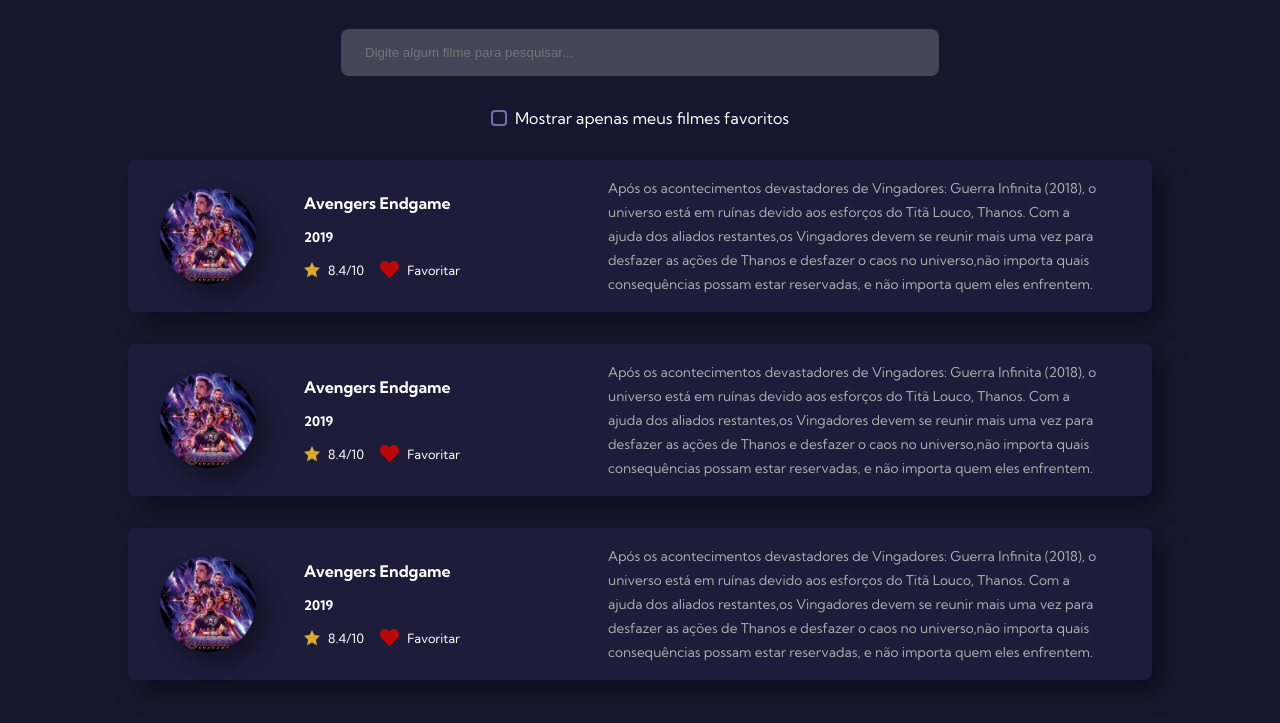
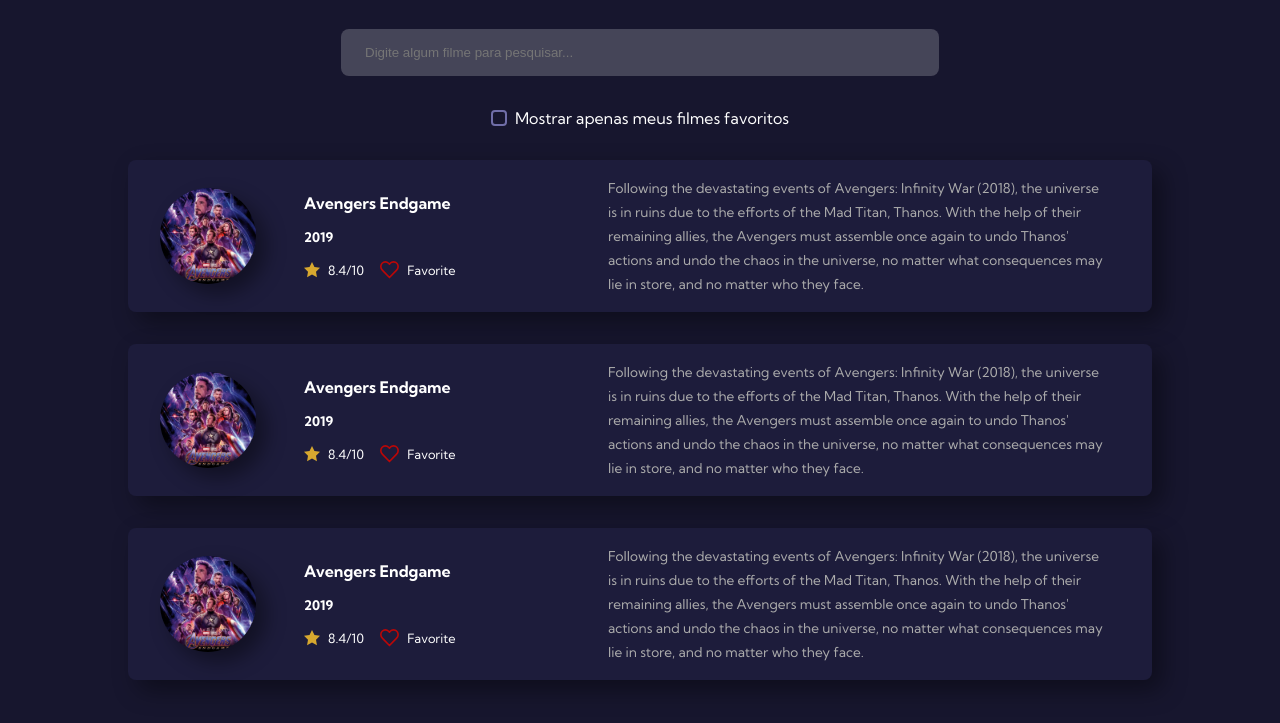
Before and after one commit to peterhfss/movie-api-vanilla-js, a plain HTML site: page index.html in a window 1280 px wide. Shown: the part 97-820 px from the top of the page. Drawn offline with Linux system fonts and the light colour scheme; some icons are missing.

Commit message:
feat: create elements dynamically

```diff
--- a/index.html
+++ b/index.html
@@ -22,96 +22,9 @@
             <label for="moviesFavorites">Mostrar apenas meus filmes favoritos</label>
         </div>
         <div class="movies">
-            <div class="movie">
-                <div class="movie-details">
-                    <div class="movie-image">
-                        <img src="./assets/Avengers_Endgame.jpeg" alt="Poster Vingadores Ultimato">
-                    </div>
-                    <div class="movie-text">
-                        <h4>Avengers Endgame</h4>
-                        <h5>2019</h5>
-                        <div class="rating-favorites">
-                            <div class="rating">
-                                <img src="./assets/Star.svg" alt="Icon star">
-                                <span>8.4/10</span>
-                            </div>
-                            <div class="favorites">
-                                <img src="./assets/Vector.svg" alt="Icon heart">
-                                <span>Favoritar</span>
-                            </div>
-                        </div>
-                    </div>
-                </div>
-                <div class="movie-description">
-                    <span>Após os acontecimentos devastadores de Vingadores: Guerra Infinita (2018),
-                        o universo está em ruínas devido aos esforços do Titã Louco, Thanos. Com a ajuda dos
-                        aliados restantes,os Vingadores devem se reunir mais uma vez para desfazer as ações
-                        de Thanos e desfazer o caos no universo,não importa quais consequências possam estar
-                        reservadas, e não importa quem eles enfrentem.
-                    </span>
-                </div>
-            </div>
 
-            <div class="movie">
-                <div class="movie-details">
-                    <div class="movie-image">
-                        <img src="./assets/Avengers_Endgame.jpeg" alt="Poster Vingadores Ultimato">
-                    </div>
-                    <div class="movie-text">
-                        <h4>Avengers Endgame</h4>
-                        <h5>2019</h5>
-                        <div class="rating-favorites">
-                            <div class="rating">
-                                <img src="./assets/Star.svg" alt="Icon star">
-                                <span>8.4/10</span>
-                            </div>
-                            <div class="favorites">
-                                <img src="./assets/Vector.svg" alt="Icon heart">
-                                <span>Favoritar</span>
-                            </div>
-                        </div>
-                    </div>
-                </div>
-                <div class="movie-description">
-                    <span>Após os acontecimentos devastadores de Vingadores: Guerra Infinita (2018),
-                        o universo está em ruínas devido aos esforços do Titã Louco, Thanos. Com a ajuda dos
-                        aliados restantes,os Vingadores devem se reunir mais uma vez para desfazer as ações
-                        de Thanos e desfazer o caos no universo,não importa quais consequências possam estar
-                        reservadas, e não importa quem eles enfrentem.
-                    </span>
-                </div>
-            </div>
-
-            <div class="movie">
-                <div class="movie-details">
-                    <div class="movie-image">
-                        <img src="./assets/Avengers_Endgame.jpeg" alt="Poster Vingadores Ultimato">
-                    </div>
-                    <div class="movie-text">
-                        <h4>Avengers Endgame</h4>
-                        <h5>2019</h5>
-                        <div class="rating-favorites">
-                            <div class="rating">
-                                <img src="./assets/Star.svg" alt="Icon star">
-                                <span>8.4/10</span>
-                            </div>
-                            <div class="favorites">
-                                <img src="./assets/Vector.svg" alt="Icon heart">
-                                <span>Favoritar</span>
-                            </div>
-                        </div>
-                    </div>
-                </div>
-                <div class="movie-description">
-                    <span>Após os acontecimentos devastadores de Vingadores: Guerra Infinita (2018),
-                        o universo está em ruínas devido aos esforços do Titã Louco, Thanos. Com a ajuda dos
-                        aliados restantes,os Vingadores devem se reunir mais uma vez para desfazer as ações
-                        de Thanos e desfazer o caos no universo,não importa quais consequências possam estar
-                        reservadas, e não importa quem eles enfrentem.
-                    </span>
-                </div>
-            </div>
         </div>
     </main>
+    <script src="./js/main.js"></script>
 </body>
 </html>
--- /dev/null
+++ b/js/main.js
@@ -0,0 +1,98 @@
+const moviesContainer = document.querySelector('.movies');
+
+const movies  = [
+    {
+        title: 'Avengers Endgame',
+        year: 2019,
+        rating: "8.4/10",
+        isFavorite: true,
+        description: "Following the devastating events of Avengers: Infinity War (2018), the universe is in ruins due to the efforts of the Mad Titan, Thanos. With the help of their remaining allies, the Avengers must assemble once again to undo Thanos' actions and undo the chaos in the universe, no matter what consequences may lie in store, and no matter who they face.",
+        image: './assets/Avengers_Endgame.jpeg'
+    },
+    {
+        title: 'Avengers Endgame',
+        year: 2019,
+        rating: "8.4/10",
+        isFavorite: true,
+        description: "Following the devastating events of Avengers: Infinity War (2018), the universe is in ruins due to the efforts of the Mad Titan, Thanos. With the help of their remaining allies, the Avengers must assemble once again to undo Thanos' actions and undo the chaos in the universe, no matter what consequences may lie in store, and no matter who they face.",
+        image: './assets/Avengers_Endgame.jpeg'
+    },
+    {
+        title: 'Avengers Endgame',
+        year: 2019,
+        rating: "8.4/10",
+        isFavorite: true,
+        description: "Following the devastating events of Avengers: Infinity War (2018), the universe is in ruins due to the efforts of the Mad Titan, Thanos. With the help of their remaining allies, the Avengers must assemble once again to undo Thanos' actions and undo the chaos in the universe, no matter what consequences may lie in store, and no matter who they face.",
+        image: './assets/Avengers_Endgame.jpeg'
+    },
+
+]
+
+window.onload = function(){
+    movies.forEach(movie => renderMovie(movie))
+}
+
+function renderMovie(movie){
+
+    const {title, year, rating, isFavorite, image, description } = movie;
+
+    const movieElement = document.createElement('div')
+    movieElement.classList.add('movie')
+    moviesContainer.appendChild(movieElement)
+
+    const movieDetails = document.createElement('div')
+    movieDetails.classList.add('movie-details')
+
+    const movieImageContainer = document.createElement('div')
+    movieImageContainer.classList.add('movie-image')
+    const movieImage = document.createElement('img')
+    movieImage.src = image;
+    movieImage.alt = `${title} Banner`
+    movieImageContainer.appendChild(movieImage)
+    movieDetails.appendChild(movieImageContainer)
+
+    const movieTextContainer = document.createElement('div')
+    movieTextContainer.classList.add('movie-text')
+    const movieTitle = document.createElement('h4')
+    movieTitle.textContent = `${title}`
+    const movieYear = document.createElement('h5')
+    movieYear.textContent = `${year}`
+    movieTextContainer.appendChild(movieTitle)
+    movieTextContainer.appendChild(movieYear)
+    movieDetails.appendChild(movieTextContainer)
+
+    const movieInformations = document.createElement('div')
+    movieInformations.classList.add('rating-favorites')
+    movieTextContainer.appendChild(movieInformations)
+
+    const ratingContainer = document.createElement('div')
+    ratingContainer.classList.add('rating')
+    const startImage = document.createElement('img')
+    startImage.src = './assets/Star.svg'
+    startImage.alt = 'Start'
+    const movieRate = document.createElement('span')
+    movieRate.textContent = rating
+    ratingContainer.appendChild(startImage)
+    ratingContainer.appendChild(movieRate)
+    movieInformations.appendChild(ratingContainer)
+
+    const favoriteContainer = document.createElement('div')
+    favoriteContainer.classList.add('favorites')
+    const heartImage = document.createElement('img')
+    heartImage.src = isFavorite ? './assets/Heart.svg': './assets/Vector.svg'
+    heartImage.alt = 'Heart'
+    const movieFavorites = document.createElement('span')
+    movieFavorites.textContent = 'Favorite'
+    favoriteContainer.appendChild(heartImage)
+    favoriteContainer.appendChild(movieFavorites)
+    movieInformations.appendChild(favoriteContainer)
+
+    const movieDescriptionContainer = document.createElement('div')
+    movieDescriptionContainer.classList.add('movie-description')
+    const movieDescription = document.createElement('span')
+    movieDescription.textContent = description
+    movieDescriptionContainer.appendChild(movieDescription)
+
+    movieElement.appendChild(movieDetails)
+    movieElement.appendChild(movieDescriptionContainer)
+}
```
Also changed, not shown: 1 other file.
